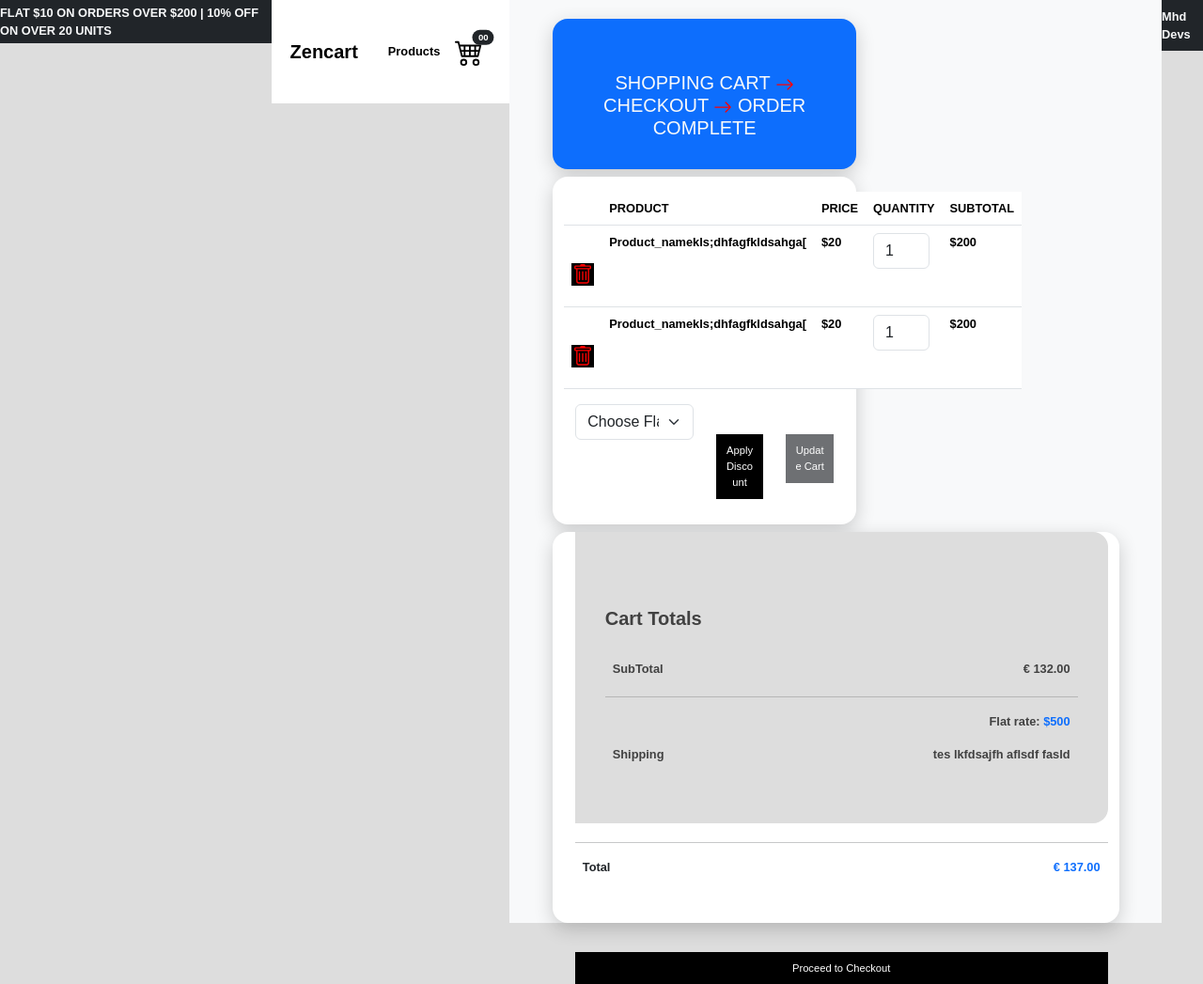
After one commit to MushrafMuhammed/zencart, a Django app: page /common/cart in a window 1280 px wide. The commit adds this page. Shown: the whole page at 94% size. Run offline with Django 4.2, Linux system fonts and the light colour scheme.

Commit message:
cart_page

```diff
--- a/common/urls.py
+++ b/common/urls.py
@@ -5,6 +5,8 @@
 
 urlpatterns = [
     path('home', views.homefun, name='home' ),
+    path('cart', views.cartfun, name='cart' ),
+
 
 
 ]
--- a/common/views.py
+++ b/common/views.py
@@ -4,3 +4,6 @@ from django.shortcuts import render
 
 def homefun(request):
     return render(request, 'common/home.html')
+
+def cartfun(request):
+    return render(request, 'common/cart.html')
--- /dev/null
+++ b/static/styles/cart.css
@@ -0,0 +1,148 @@
+body{
+    background: #ddd;
+    min-height: 100vh;
+    vertical-align: middle;
+    display: flex;
+    font-family: sans-serif;
+    font-size: 0.8rem;
+    font-weight: bold;
+}
+.title{
+    margin-bottom: 5vh;
+}
+.card{
+    margin: auto;
+    max-width: 950px;
+    width: 90%;
+    box-shadow: 0 6px 20px 0 rgba(0, 0, 0, 0.19);
+    border-radius: 1rem;
+    border: transparent;
+}
+@media(max-width:767px){
+    .card{
+        margin: 3vh auto;
+    }
+}
+.cart{
+    background-color: #fff;
+    padding: 4vh 5vh;
+    border-bottom-left-radius: 1rem;
+    border-top-left-radius: 1rem;
+}
+@media(max-width:767px){
+    .cart{
+        padding: 4vh;
+        border-bottom-left-radius: unset;
+        border-top-right-radius: 1rem;
+    }
+}
+.summary{
+    background-color: #ddd;
+    border-top-right-radius: 1rem;
+    border-bottom-right-radius: 1rem;
+    padding: 4vh;
+    color: rgb(65, 65, 65);
+}
+@media(max-width:767px){
+    .summary{
+    border-top-right-radius: unset;
+    border-bottom-left-radius: 1rem;
+    }
+}
+.summary .col-2{
+    padding: 0;
+}
+.summary .col-10
+{
+    padding: 0;
+}.row{
+    margin: 0;
+}
+.title b{
+    font-size: 1.5rem;
+}
+.main{
+    margin: 0;
+    padding: 2vh 0;
+    width: 100%;
+}
+.col-2, .col{
+    padding: 0 1vh;
+}
+a{
+    padding: 0 1vh;
+}
+.close{
+    margin-left: auto;
+    font-size: 0.7rem;
+}
+img{
+    width: 3.5rem;
+}
+.back-to-shop{
+    margin-top: 4.5rem;
+}
+h5{
+    margin-top: 4vh;
+}
+hr{
+    margin-top: 1.25rem;
+}
+form{
+    padding: 2vh 0;
+}
+select{
+    border: 1px solid rgba(0, 0, 0, 0.137);
+    padding: 1.5vh 1vh;
+    margin-bottom: 4vh;
+    outline: none;
+    width: 100%;
+    background-color: rgb(247, 247, 247);
+}
+input{
+    border: 1px solid rgba(0, 0, 0, 0.137);
+    padding: 1vh;
+    margin-bottom: 4vh;
+    outline: none;
+    width: 100%;
+    background-color: rgb(247, 247, 247);
+}
+input:focus::-webkit-input-placeholder
+{
+      color:transparent;
+}
+.btn{
+    background-color: #000;
+    border-color: #000;
+    color: white;
+    width: 100%;
+    font-size: 0.7rem;
+    margin-top: 4vh;
+    padding: 1vh;
+    border-radius: 0;
+}
+.btn:focus{
+    box-shadow: none;
+    outline: none;
+    box-shadow: none;
+    color: white;
+    -webkit-box-shadow: none;
+    -webkit-user-select: none;
+    transition: none;
+}
+.btn:hover{
+    color: white;
+}
+a{
+    color: black;
+}
+a:hover{
+    color: black;
+    text-decoration: none;
+}
+ #code{
+    background-image: linear-gradient(to left, rgba(255, 255, 255, 0.253) , rgba(255, 255, 255, 0.185)), url("https://img.icons8.com/small/16/000000/long-arrow-right.png");
+    background-repeat: no-repeat;
+    background-position-x: 95%;
+    background-position-y: center;
+}
--- /dev/null
+++ b/templates/common/cart.html
@@ -0,0 +1,196 @@
+{% extends 'common/layout.html' %}
+{% load static %}
+
+{% block title %}
+<title>Zencart | Cart</title>
+{% endblock %}
+
+{% block link %}
+<link rel="stylesheet" href="{% static '/styles/cart.css'%}">
+{% endblock %}
+
+{% block page_content %}
+<section class="bg-light pt-3" id="card-section">
+    <div class="container">
+        <div class="row">
+            <div class="col-md-7 me-3">
+                <div class="row p-1">
+                    <div class="bg-primary pt-4 pb-3 text-center card">
+                        <h5 class="text-light h5t-3 pb-2">
+                            SHOPPING CART <svg xmlns="http://www.w3.org/2000/svg" width="20" height="20" fill="red"
+                                class="bi bi-arrow-right" viewBox="0 0 16 16">
+                                <path fill-rule="evenodd"
+                                    d="M1 8a.5.5 0 0 1 .5-.5h11.793l-3.147-3.146a.5.5 0 0 1 .708-.708l4 4a.5.5 0 0 1 0 .708l-4 4a.5.5 0 0 1-.708-.708L13.293 8.5H1.5A.5.5 0 0 1 1 8z" />
+                            </svg>
+                            CHECKOUT <svg xmlns="http://www.w3.org/2000/svg" width="20" height="20" fill="red"
+                                class="bi bi-arrow-right" viewBox="0 0 16 16">
+                                <path fill-rule="evenodd"
+                                    d="M1 8a.5.5 0 0 1 .5-.5h11.793l-3.147-3.146a.5.5 0 0 1 .708-.708l4 4a.5.5 0 0 1 0 .708l-4 4a.5.5 0 0 1-.708-.708L13.293 8.5H1.5A.5.5 0 0 1 1 8z" />
+                            </svg>
+                            ORDER COMPLETE</h5>
+                    </div>
+                </div>
+                <div class="row p-1">
+                    <div class="card pt-3 pb-2">
+                        <table class="table">
+                            <thead>
+                                <tr>
+                                    <th></th>
+                                    <th>PRODUCT</th>
+                                    <th>PRICE</th>
+                                    <th>QUANTITY</th>
+                                    <th>SUBTOTAL</th>
+                                </tr>
+                            </thead>
+                            <tbody>
+                                <tr>
+                                    <td>
+                                        <button class="btn btn-link p-0">
+                                            <svg xmlns="http://www.w3.org/2000/svg" width="22" height="22" fill="red"
+                                                class="bi bi-trash" viewBox="0 0 16 16">
+                                                <path
+                                                    d="M5.5 5.5A.5.5 0 0 1 6 6v6a.5.5 0 0 1-1 0V6a.5.5 0 0 1 .5-.5Zm2.5 0a.5.5 0 0 1 .5.5v6a.5.5 0 0 1-1 0V6a.5.5 0 0 1 .5-.5Zm3 .5a.5.5 0 0 0-1 0v6a.5.5 0 0 0 1 0V6Z" />
+                                                <path
+                                                    d="M14.5 3a1 1 0 0 1-1 1H13v9a2 2 0 0 1-2 2H5a2 2 0 0 1-2-2V4h-.5a1 1 0 0 1-1-1V2a1 1 0 0 1 1-1H6a1 1 0 0 1 1-1h2a1 1 0 0 1 1 1h3.5a1 1 0 0 1 1 1v1ZM4.118 4 4 4.059V13a1 1 0 0 0 1 1h6a1 1 0 0 0 1-1V4.059L11.882 4H4.118ZM2.5 3h11V2h-11v1Z" />
+                                            </svg>
+                                        </button>
+                                    </td>
+                                    <td>Product_namekls;dhfagfkldsahga[</td>
+                                    <td>$20</td>
+                                    <td>
+                                        <input class="form-control" type="number" value="1" min="1"
+                                            style="width: 60px;">
+                                    </td>
+                                    <td>$200</td>
+                                </tr>
+                                <tr>
+                                    <td>
+                                        <button class="btn btn-link p-0">
+                                            <svg xmlns="http://www.w3.org/2000/svg" width="22" height="22" fill="red"
+                                                class="bi bi-trash" viewBox="0 0 16 16">
+                                                <path
+                                                    d="M5.5 5.5A.5.5 0 0 1 6 6v6a.5.5 0 0 1-1 0V6a.5.5 0 0 1 .5-.5Zm2.5 0a.5.5 0 0 1 .5.5v6a.5.5 0 0 1-1 0V6a.5.5 0 0 1 .5-.5Zm3 .5a.5.5 0 0 0-1 0v6a.5.5 0 0 0 1 0V6Z" />
+                                                <path
+                                                    d="M14.5 3a1 1 0 0 1-1 1H13v9a2 2 0 0 1-2 2H5a2 2 0 0 1-2-2V4h-.5a1 1 0 0 1-1-1V2a1 1 0 0 1 1-1H6a1 1 0 0 1 1-1h2a1 1 0 0 1 1 1h3.5a1 1 0 0 1 1 1v1ZM4.118 4 4 4.059V13a1 1 0 0 0 1 1h6a1 1 0 0 0 1-1V4.059L11.882 4H4.118ZM2.5 3h11V2h-11v1Z" />
+                                            </svg>
+                                        </button>
+                                    </td>
+                                    <td>Product_namekls;dhfagfkldsahga[</td>
+                                    <td>$20</td>
+                                    <td>
+                                        <input class="form-control" type="number" id="item-quantity" value="1" min="1"
+                                            style="width: 60px;">
+                                    </td>
+                                    <td>$200</td>
+                                </tr>
+
+                            </tbody>
+                        </table>
+
+                        <div class="row">
+                            <div class="col-md-6">
+                                <select class="form-select" aria-label="Default select example">
+                                    <option selected>Choose Flat Offers</option>
+                                    <option value="1">One</option>
+                                  </select>
+                            </div>
+                            <div class="col-md-3">
+                                <button class="btn btn-primary">Apply Discount</button>
+                            </div>
+                            <div class="col-md-3">
+                                <button class="btn btn-dark" disabled>Update Cart</button>
+                            </div>
+                        </div><br>
+
+
+
+                    </div>
+                </div>
+            </div>
+
+            <div class="col-md-4 ps-4 mt-1 card" style="height: 52vb;">
+                <div class="summary">
+                    <div>
+                        <h5 class="pt-3 pb-2"><b>Cart Totals</b></h5>
+                    </div>
+                    <form>
+                        <div class="row">
+                            <div class="col"><b>SubTotal</b></div>
+                            <div class="col" style="text-align: right;">&euro; 132.00</div>
+                        </div>
+                        <hr>
+
+                        <div class="row">
+                            <div class="col">&nbsp;</div>
+                            <div class="col pb-3" style="text-align: right;">Flat rate: <span class="text-primary">$500</span></div>
+                        </div>
+
+                        <div class="row">
+                            <div class="col"><b>Shipping</b></div>
+                            <div class="col pb-3" style="text-align: right;">tes lkfdsajfh aflsdf fasld</div>
+                        </div>
+                    </form>
+                </div>
+                <hr>
+
+
+                <div class="row">
+                    <div class="col"><b>Total</b></div>
+                    <div class="col pb-5" style="text-align: right;"><b><span class="text-primary" >&euro; 137.00</span></b></div>
+                </div>
+                <button class="btn btn-dark">Proceed to Checkout</button>
+            </div>
+        </div>
+    </div>
+
+    </div>
+
+</section>
+
+<script src="https://code.jquery.com/jquery-3.6.3.js" integrity="sha256-nQLuAZGRRcILA+6dMBOvcRh5Pe310sBpanc6+QBmyVM="
+    crossorigin="anonymous"></script>
+<script>
+    $(document).ready(function () {
+        displayTotal()
+        $.ajaxSetup({
+            headers: {
+                "X-CSRFToken": '{{ csrf_token }}'
+            }
+        })
+        $('#item-quantity').change(function () {
+            let qty = $(this).val()
+            let pid = $(this).attr('data-item')
+
+
+
+            $.ajax({
+                url: "",
+
+                data: {
+                    'qty': qty,
+                    'pid': pid
+                },
+                method: 'POST',
+                success: function (response) {
+                    $('#amt' + pid).text(response.total)
+                    console.log(response.total)
+                    displayTotal()
+                }
+            })
+        })
+
+    })
+
+    function displayTotal() {
+        let total = 0
+        let amt = $(".amt")
+        for (let i = 0; i < amt.length; i++) {
+            total = total + parseInt(amt[i].textContent)
+        }
+        $('#Total').html(total)
+
+    }
+
+
+</script>
+{% endblock %}
--- a/templates/common/layout.html
+++ b/templates/common/layout.html
@@ -13,27 +13,19 @@
   <!-- BootstrapCss v5.3.0 -->
   <link href="https://cdn.jsdelivr.net/npm/bootstrap@5.3.0-alpha3/dist/css/bootstrap.min.css" rel="stylesheet"
     integrity="sha384-KK94CHFLLe+nY2dmCWGMq91rCGa5gtU4mk92HdvYe+M/SXH301p5ILy+dN9+nJOZ" crossorigin="anonymous">
-  <link rel="stylesheet" href="../../static/styles/layout.css">
+  <link rel="stylesheet" href="{% static '/style/layout.css' %}">
 
-  <!-- <style>
-    html, body {
-      height: 100%;
-      margin: 0;
-      padding: 0;
-    }
+{% block link %}
 
-    .bottom-section {
-      position: fixed;
-      bottom: 0;
-      width: 100%;
-    }
+{% endblock %}
 
 
-  </style> -->
+
   </head>
 
 
 <body>
+
   <section>
     <div class="bg-dark text-light d-flex justify-content-center navPadding pt-1 pb-1">
       <span class="me-auto ms-auto ">FLAT $10 ON ORDERS OVER $200 | 10% OFF ON OVER 20 UNITS</span>
@@ -52,7 +44,7 @@
           <ul class="navbar-nav me-auto mx-auto mb-2 mb-lg-0">
 
             <li class="nav-item">
-              <a class="nav-link active" aria-current="page" href="common:home">Products</a>
+              <a class="nav-link active" aria-current="page" href="">Products</a>
             </li>
           </ul>
           <form class="d-flex">
@@ -71,7 +63,7 @@
       </div>
     </nav>
   </section>
-  {% block content %}
+  {% block page_content %}
 
   {% endblock %}
 
```
Also changed, not shown: static/styles/layout.css (added, +12 -0 lines), templates/common/home.html (+4 -4 lines), zencart/settings.py (+6 -3 lines).
